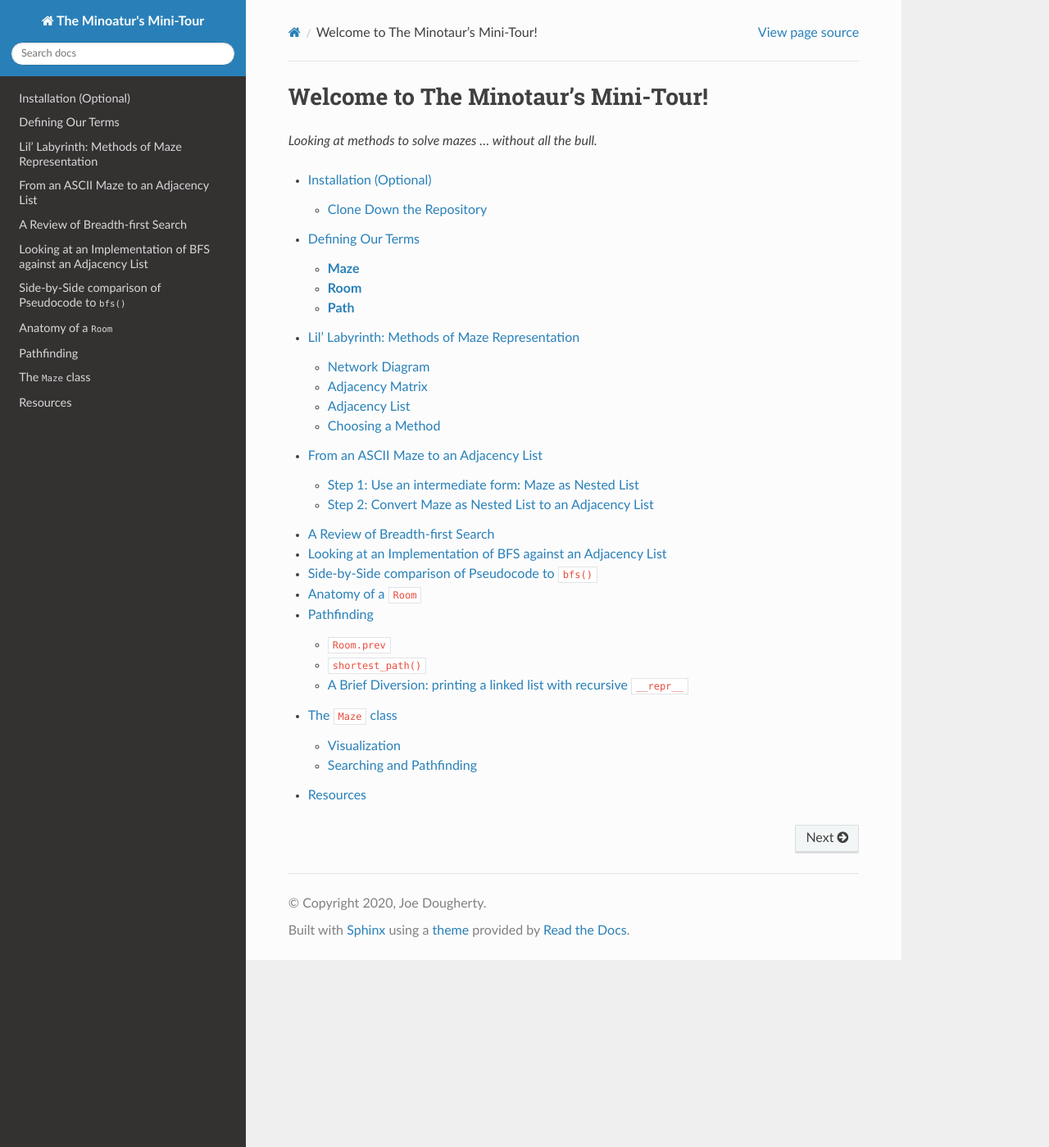
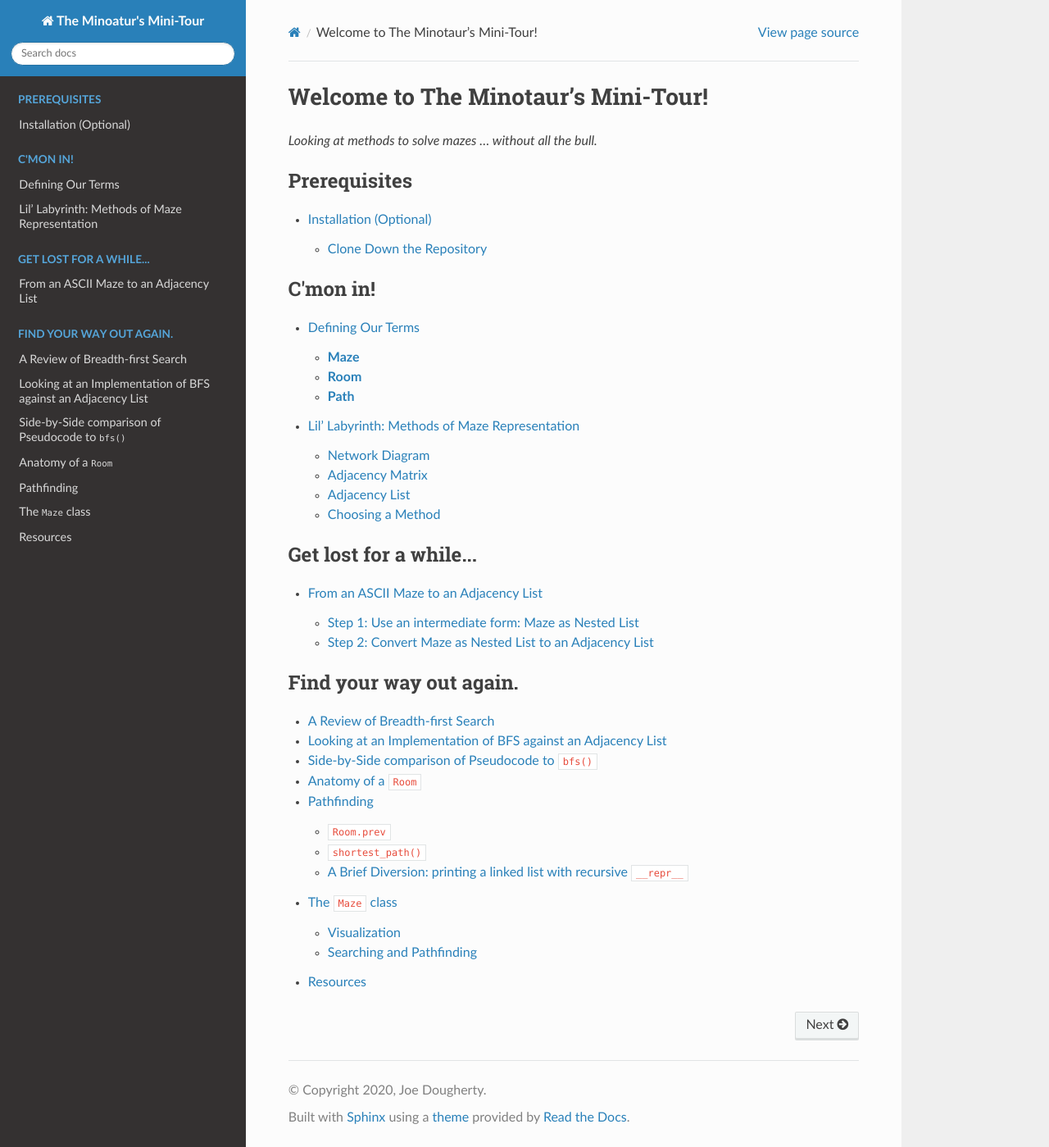
Before and after one commit to joedougherty/mazes, a Sphinx documentation site: the page built from docs/index.rst, in a window 1280 px wide and 1399 px high. Shown: the whole window at 82% size. Built offline with Sphinx 7.4.7 and the Read the Docs theme 2.0.0, drawn with Linux system fonts in a browser that asks for light colours.

Commit message:
proper sections

```diff
--- a/docs/index.rst
+++ b/docs/index.rst
@@ -9,9 +9,26 @@ Welcome to The Minotaur's Mini-Tour!
 *Looking at methods to solve mazes ... without all the bull.*
 
 .. toctree::
+   :caption: Prerequisites
    :maxdepth: 2
 
    install.rst
+
+
+.. toctree::
+   :caption: C'mon in!
+   :maxdepth: 2
+
    begin.rst
+
+.. toctree::
+   :caption: Get lost for a while...
+   :maxdepth: 2
+
    middle.rst
+
+.. toctree::
+   :caption: Find your way out again.
+   :maxdepth: 2
+
    end.rst
```
Also changed, not shown: 7 other files.
